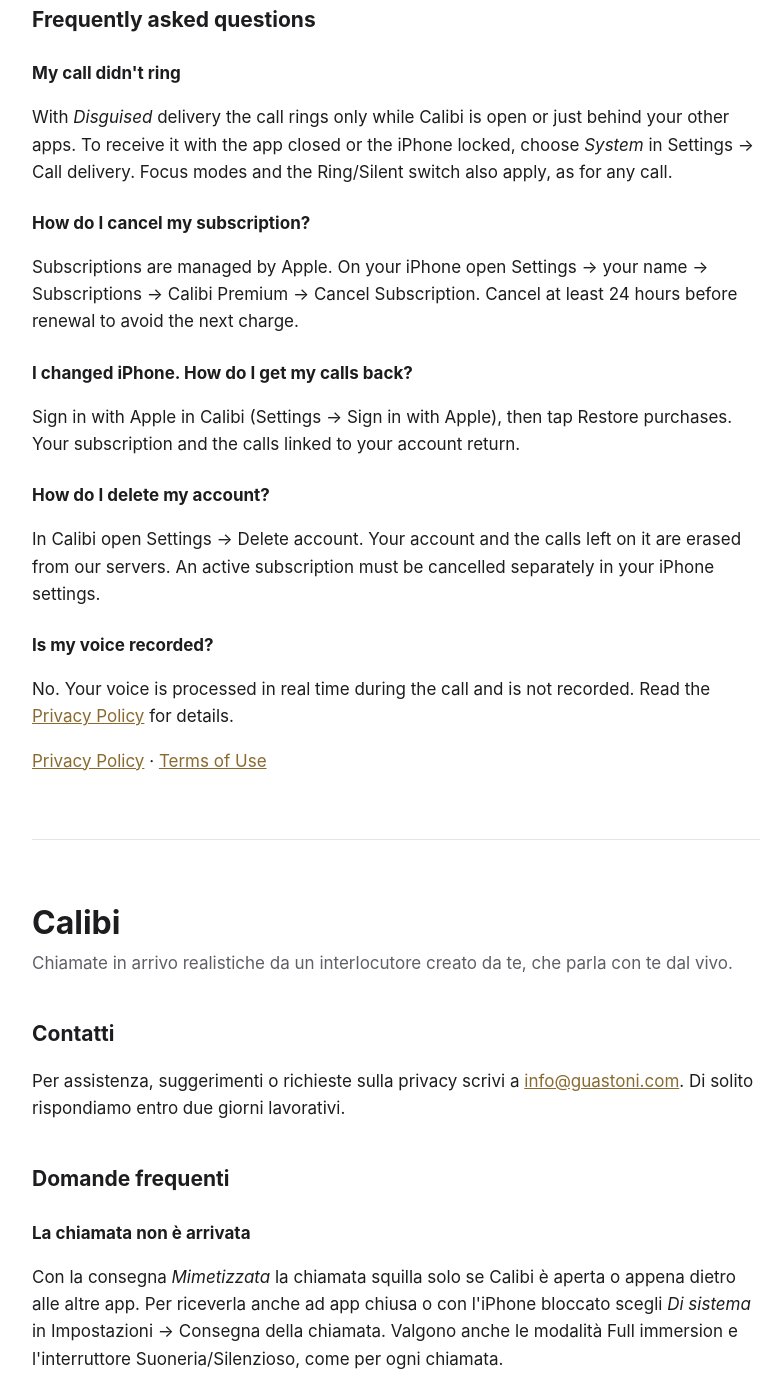
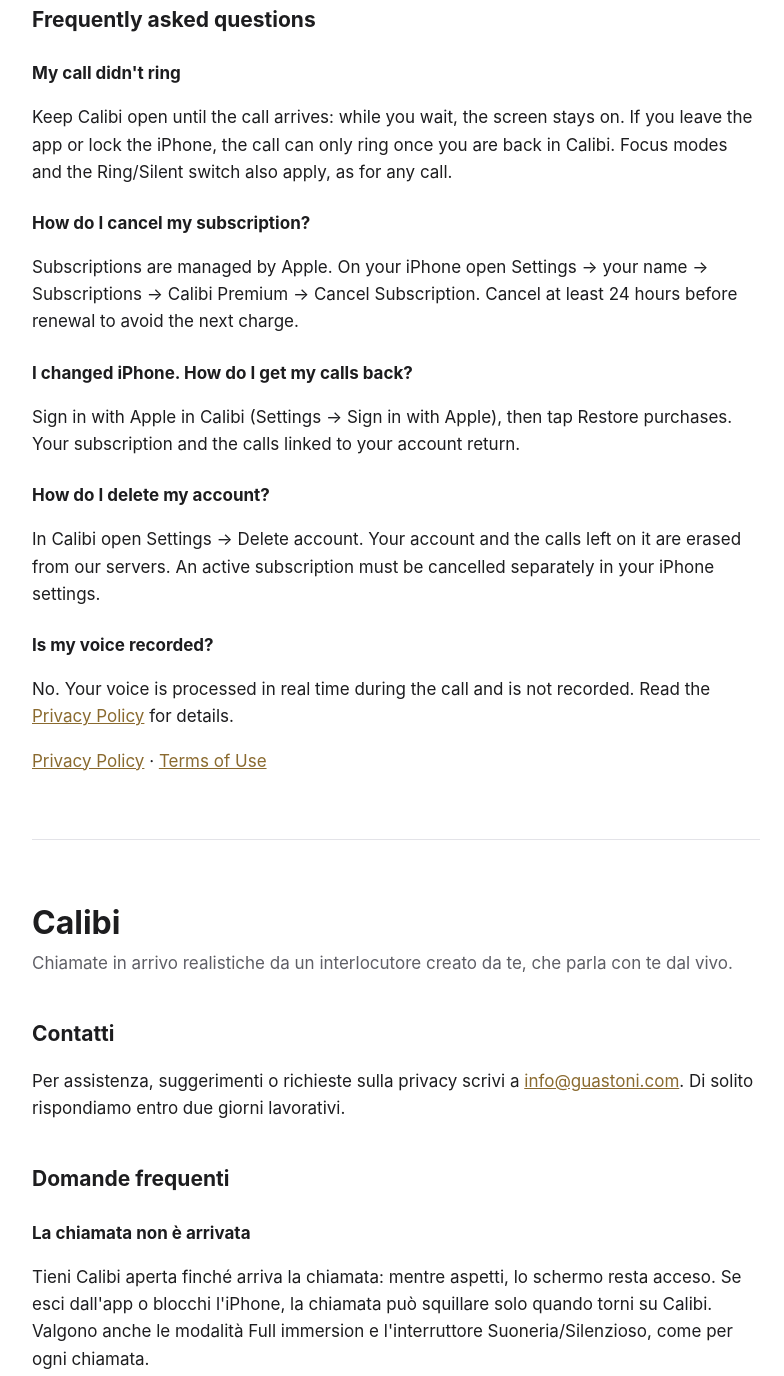
Before and after one commit to guastonilondon-code/calibi-app, a plain HTML site: page index.html in a window 1280 px wide. Shown: the part 360-1736 px from the top of the page, without its empty margins (244-1028 px from the left). Drawn offline with Linux system fonts and the light colour scheme.

Commit message:
Update support page

```diff
--- a/index.html
+++ b/index.html
@@ -61,7 +61,7 @@
 <h2>Frequently asked questions</h2>
 
 <h3>My call didn't ring</h3>
-<p>With <em>Disguised</em> delivery the call rings only while Calibi is open or just behind your other apps. To receive it with the app closed or the iPhone locked, choose <em>System</em> in Settings → Call delivery. Focus modes and the Ring/Silent switch also apply, as for any call.</p>
+<p>Keep Calibi open until the call arrives: while you wait, the screen stays on. If you leave the app or lock the iPhone, the call can only ring once you are back in Calibi. Focus modes and the Ring/Silent switch also apply, as for any call.</p>
 
 <h3>How do I cancel my subscription?</h3>
 <p>Subscriptions are managed by Apple. On your iPhone open Settings → your name → Subscriptions → Calibi Premium → Cancel Subscription. Cancel at least 24 hours before renewal to avoid the next charge.</p>
@@ -90,7 +90,7 @@
 <h2>Domande frequenti</h2>
 
 <h3>La chiamata non è arrivata</h3>
-<p>Con la consegna <em>Mimetizzata</em> la chiamata squilla solo se Calibi è aperta o appena dietro alle altre app. Per riceverla anche ad app chiusa o con l'iPhone bloccato scegli <em>Di sistema</em> in Impostazioni → Consegna della chiamata. Valgono anche le modalità Full immersion e l'interruttore Suoneria/Silenzioso, come per ogni chiamata.</p>
+<p>Tieni Calibi aperta finché arriva la chiamata: mentre aspetti, lo schermo resta acceso. Se esci dall'app o blocchi l'iPhone, la chiamata può squillare solo quando torni su Calibi. Valgono anche le modalità Full immersion e l'interruttore Suoneria/Silenzioso, come per ogni chiamata.</p>
 
 <h3>Come annullo l'abbonamento?</h3>
 <p>Gli abbonamenti sono gestiti da Apple. Sull'iPhone apri Impostazioni → il tuo nome → Abbonamenti → Calibi Premium → Annulla abbonamento. Annullalo almeno 24 ore prima del rinnovo per evitare il pagamento successivo.</p>
```
